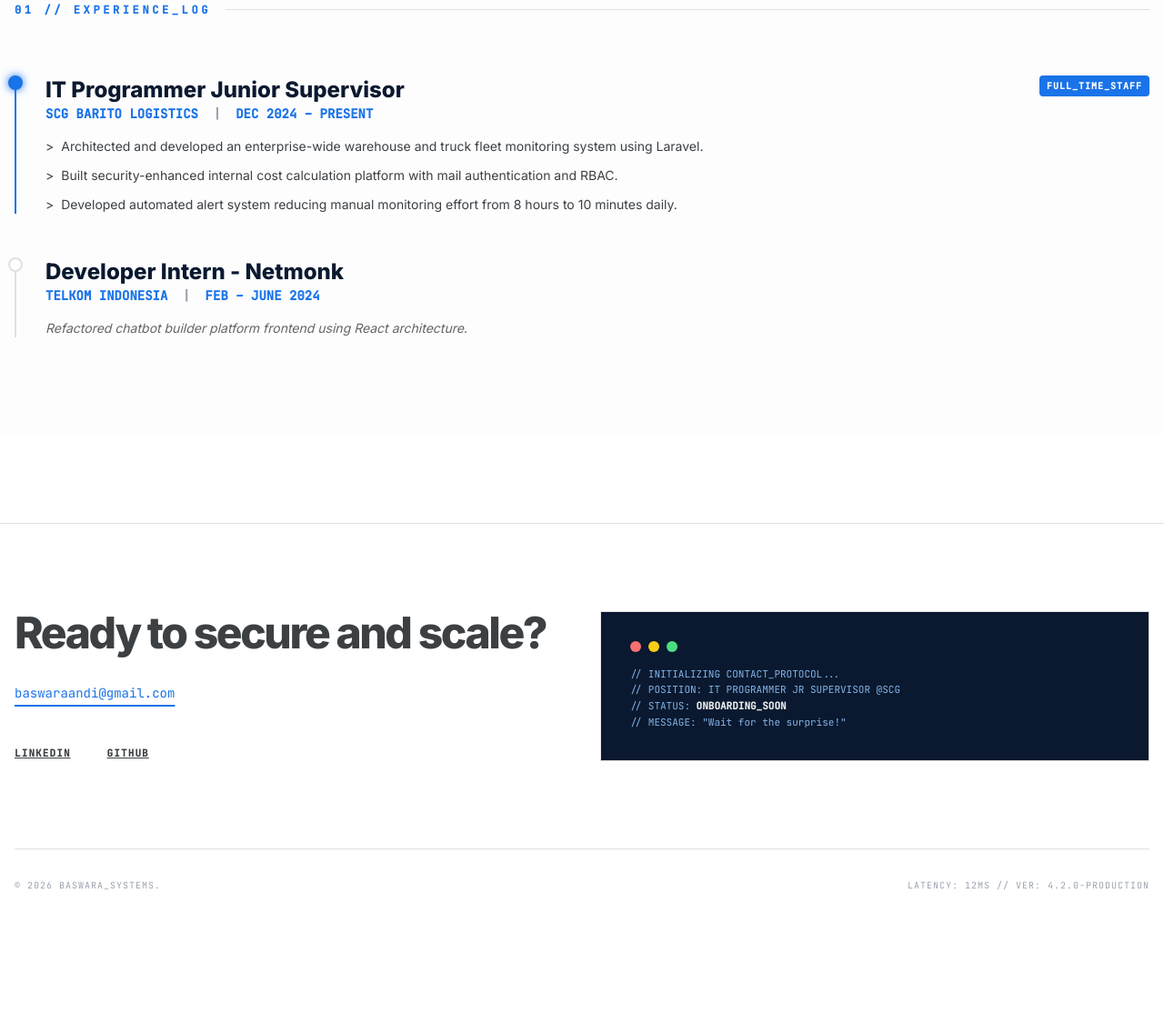
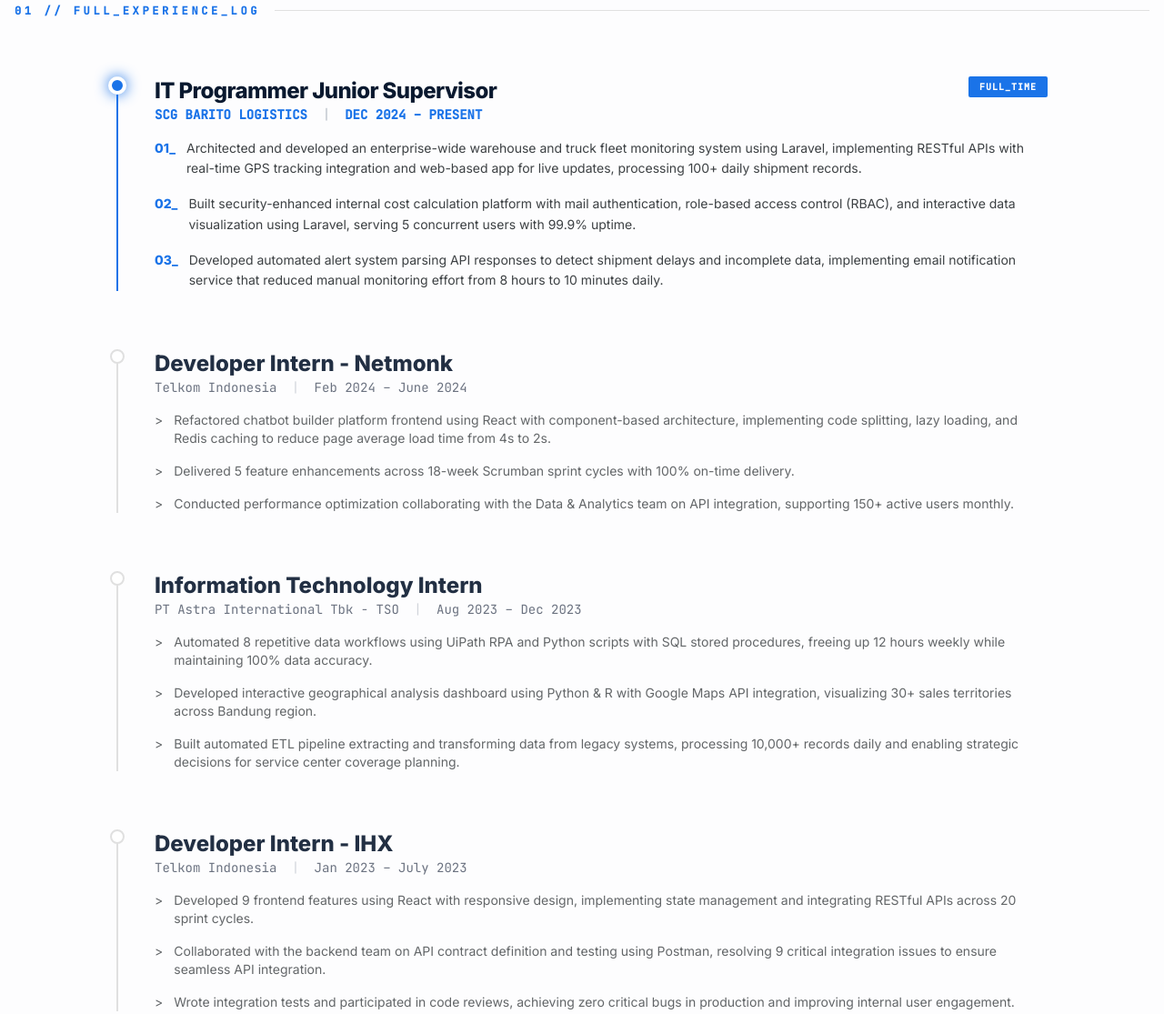
Before and after one commit to baswaraandi/portfolio, a website: page index.html in a window 1280 px wide. Shown: the part 778-1893 px from the top of the page at 91% size. Before the commit the page ends 1855 px from the top, so only its background shows below. Drawn offline with nearby package versions, Linux system fonts and the light colour scheme; files whose address does not match are found by name.

Commit message:
Update index.html

```diff
--- a/index.html
+++ b/index.html
@@ -1,11 +1,14 @@
 <!DOCTYPE html>
 <html lang="en" class="scroll-smooth">
+
 <head>
     <meta charset="UTF-8">
     <meta name="viewport" content="width=device-width, initial-scale=1.0">
     <script src="https://cdn.tailwindcss.com"></script>
     <script src="https://unpkg.com/lucide@latest"></script>
-    <link href="https://fonts.googleapis.com/css2?family=Inter:wght@400;600;800&family=JetBrains+Mono:wght@400;500&display=swap" rel="stylesheet">
+    <link
+        href="https://fonts.googleapis.com/css2?family=Inter:wght@400;600;800&family=JetBrains+Mono:wght@400;500&display=swap"
+        rel="stylesheet">
     <script>
         tailwind.config = {
             theme: {
@@ -36,22 +39,33 @@
         <div class="container">
             <div class="flex items-center justify-between relative px-4">
                 <div class="py-6">
-                    <a href="#home" id="titlePort" class="font-bold text-lg font-mono tracking-tighter text-gDark cursor-type"></a>
+                    <a href="#home" id="titlePort"
+                        class="font-bold text-lg font-mono tracking-tighter text-gDark cursor-type"></a>
                 </div>
 
                 <div class="flex items-center">
-                    <button id="hamburger" type="button" class="block absolute right-4 lg:hidden focus:outline-none z-[10000]">
+                    <button id="hamburger" type="button"
+                        class="block absolute right-4 lg:hidden focus:outline-none z-[10000]">
                         <span class="hamburger-line"></span>
                         <span class="hamburger-line"></span>
                         <span class="hamburger-line"></span>
                     </button>
 
-                    <nav id="nav-menu" class="hidden absolute py-5 bg-white shadow-xl rounded-lg max-w-[250px] w-full right-4 top-full lg:block lg:static lg:bg-transparent lg:max-w-full lg:shadow-none lg:rounded-none border border-gBorder lg:border-none">
+                    <nav id="nav-menu"
+                        class="hidden absolute py-5 bg-white shadow-xl rounded-lg max-w-[250px] w-full right-4 top-full lg:block lg:static lg:bg-transparent lg:max-w-full lg:shadow-none lg:rounded-none border border-gBorder lg:border-none">
                         <ul class="block lg:flex lg:items-center">
-                            <li><a href="#experience" class="text-[11px] font-mono font-bold text-gDark py-3 mx-6 flex hover:text-gBlue">EXPERIENCE_LOG</a></li>
-                            <li><a href="#projects" class="text-[11px] font-mono font-bold text-gDark py-3 mx-6 flex hover:text-gBlue">PROJECT_ROOT</a></li>
-                            <li><a href="#education" class="text-[11px] font-mono font-bold text-gDark py-3 mx-6 flex hover:text-gBlue">ACADEMIC_DB</a></li>
-                            <li><a href="#contact" class="text-[11px] font-mono bg-gDark text-white px-5 py-2 mx-6 lg:ml-4 rounded-sm hover:bg-gBlue transition inline-block text-center">CONTACT_TERMINAL</a></li>
+                            <li><a href="#experience"
+                                    class="text-[11px] font-mono font-bold text-gDark py-3 mx-6 flex hover:text-gBlue">EXPERIENCE_LOG</a>
+                            </li>
+                            <li><a href="#projects"
+                                    class="text-[11px] font-mono font-bold text-gDark py-3 mx-6 flex hover:text-gBlue">PROJECT_ROOT</a>
+                            </li>
+                            <li><a href="#education"
+                                    class="text-[11px] font-mono font-bold text-gDark py-3 mx-6 flex hover:text-gBlue">ACADEMIC_DB</a>
+                            </li>
+                            <li><a href="#contact"
+                                    class="text-[11px] font-mono bg-gDark text-white px-5 py-2 mx-6 lg:ml-4 rounded-sm hover:bg-gBlue transition inline-block text-center">CONTACT_TERMINAL</a>
+                            </li>
                         </ul>
                     </nav>
                 </div>
@@ -62,9 +76,11 @@
     <section id="home" class="pt-40 pb-20 border-b border-gBorder">
         <div class="container px-4">
             <div class="max-w-5xl">
-                <div class="inline-flex items-center gap-2 px-3 py-1 rounded-full bg-blue-50 border border-blue-100 mb-6 font-mono text-[10px] font-bold text-gBlue uppercase tracking-widest">
+                <div
+                    class="inline-flex items-center gap-2 px-3 py-1 rounded-full bg-blue-50 border border-blue-100 mb-6 font-mono text-[10px] font-bold text-gBlue uppercase tracking-widest">
                     <span class="relative flex h-2 w-2">
-                        <span class="animate-ping absolute inline-flex h-full w-full rounded-full bg-gBlue opacity-75"></span>
+                        <span
+                            class="animate-ping absolute inline-flex h-full w-full rounded-full bg-gBlue opacity-75"></span>
                         <span class="relative inline-flex rounded-full h-2 w-2 bg-gBlue"></span>
                     </span>
                     System Operational: 200 OK
@@ -72,12 +88,15 @@
                 <h1 class="text-5xl md:text-8xl font-extrabold text-gDark mb-6 tracking-tighter leading-none">
                     ANDYKA BASWARA PUTRA.
                 </h1>
-                <p class="font-mono text-xl text-gBlue mb-8 font-medium uppercase tracking-tight">> IT Junior Supervisor // Full-Stack Developer</p>
+                <p class="font-mono text-xl text-gBlue mb-8 font-medium uppercase tracking-tight">> IT Junior Supervisor
+                    // Full-Stack Developer</p>
 
                 <div class="grid md:grid-cols-2 gap-10 items-start">
                     <div class="border-l-4 border-gBlue pl-6">
                         <p class="text-lg text-gText leading-relaxed italic opacity-80">
-                            "Architecting scalable web applications and enterprise systems. Proven track record in RESTful APIs, real-time monitoring, and leading technical initiatives from logistics to e-commerce."
+                            "Architecting scalable web applications and enterprise systems. Proven track record in
+                            RESTful APIs, real-time monitoring, and leading technical initiatives from logistics to
+                            e-commerce."
                         </p>
                     </div>
                     <div class="grid grid-cols-2 gap-4 font-mono text-[11px] uppercase">
@@ -95,40 +114,116 @@
         </div>
     </section>
 
-    <section id="experience" class="py-24 bg-gLight/30">
+    <section id="experience" class="py-24 bg-gLight/30 border-t border-gBorder">
         <div class="container px-4">
             <div class="flex items-center gap-4 mb-16">
-                <h2 class="text-xs font-mono font-bold text-gBlue uppercase tracking-[0.3em]">01 // EXPERIENCE_LOG</h2>
+                <h2 class="text-xs font-mono font-bold text-gBlue uppercase tracking-[0.3em]">01 // FULL_EXPERIENCE_LOG
+                </h2>
                 <div class="h-[1px] bg-gBorder flex-grow"></div>
             </div>
 
-            <div class="space-y-12">
-                <div class="relative pl-8 border-l-2 border-gBlue group">
-                    <div class="absolute w-4 h-4 bg-gBlue rounded-full -left-[9px] top-0 shadow-[0_0_10px_#1a73e8]"></div>
+            <div class="max-w-5xl mx-auto space-y-16">
+
+                <div class="relative pl-10 border-l-2 border-gBlue group">
+                    <div
+                        class="absolute w-5 h-5 bg-gBlue rounded-full -left-[11px] top-0 shadow-[0_0_15px_#1a73e8] border-4 border-white">
+                    </div>
                     <div class="flex flex-col md:flex-row justify-between mb-4">
                         <div>
-                            <h3 class="text-2xl font-bold text-gDark">IT Programmer Junior Supervisor</h3>
-                            <p class="text-gBlue font-mono font-bold text-sm uppercase">SCG Barito Logistics <span class="text-gray-400 px-2">|</span> Dec 2024 – Present</p>
+                            <h3 class="text-2xl font-extrabold text-gDark tracking-tight">IT Programmer Junior
+                                Supervisor</h3>
+                            <p class="text-gBlue font-mono font-bold text-sm uppercase">SCG Barito Logistics <span
+                                    class="text-gray-300 px-2">|</span> Dec 2024 – Present</p>
                         </div>
-                        <div class="text-[10px] font-mono bg-gBlue text-white px-2 py-1 rounded self-start mt-2 md:mt-0 font-bold uppercase tracking-widest">FULL_TIME_STAFF</div>
+                        <div
+                            class="text-[10px] font-mono bg-gBlue text-white px-3 py-1 rounded-sm self-start mt-2 md:mt-0 font-bold tracking-widest uppercase">
+                            FULL_TIME</div>
                     </div>
-                    <ul class="space-y-3 text-sm text-gText max-w-4xl list-none">
-                        <li class="flex gap-2"><span>></span> Architected and developed an enterprise-wide warehouse and truck fleet monitoring system using Laravel.</li>
-                        <li class="flex gap-2"><span>></span> Built security-enhanced internal cost calculation platform with mail authentication and RBAC.</li>
-                        <li class="flex gap-2"><span>></span> Developed automated alert system reducing manual monitoring effort from 8 hours to 10 minutes daily.</li>
+                    <ul class="space-y-4 text-sm text-gText leading-relaxed">
+                        <li class="flex gap-3"><span class="text-gBlue font-bold">01_</span> Architected and developed
+                            an enterprise-wide warehouse and truck fleet monitoring system using Laravel, implementing
+                            RESTful APIs with real-time GPS tracking integration and web-based app for live updates,
+                            processing 100+ daily shipment records.</li>
+                        <li class="flex gap-3"><span class="text-gBlue font-bold">02_</span> Built security-enhanced
+                            internal cost calculation platform with mail authentication, role-based access control
+                            (RBAC), and interactive data visualization using Laravel, serving 5 concurrent users with
+                            99.9% uptime.</li>
+                        <li class="flex gap-3"><span class="text-gBlue font-bold">03_</span> Developed automated alert
+                            system parsing API responses to detect shipment delays and incomplete data, implementing
+                            email notification service that reduced manual monitoring effort from 8 hours to 10 minutes
+                            daily.</li>
                     </ul>
                 </div>
 
-                <div class="relative pl-8 border-l-2 border-gBorder hover:border-gBlue transition-colors group">
-                    <div class="absolute w-4 h-4 bg-white border-2 border-gBorder group-hover:border-gBlue rounded-full -left-[9px] top-0"></div>
+                <div class="relative pl-10 border-l-2 border-gBorder hover:border-gBlue transition-colors group">
+                    <div
+                        class="absolute w-4 h-4 bg-white border-2 border-gBorder group-hover:border-gBlue rounded-full -left-[9px] top-0 transition-all">
+                    </div>
                     <div class="flex flex-col md:flex-row justify-between mb-4">
                         <div>
-                            <h3 class="text-2xl font-bold text-gDark">Developer Intern - Netmonk</h3>
-                            <p class="text-gBlue font-mono font-bold text-sm uppercase">Telkom Indonesia <span class="text-gray-400 px-2">|</span> Feb – June 2024</p>
+                            <h3 class="text-2xl font-bold text-gDark opacity-90">Developer Intern - Netmonk</h3>
+                            <p class="text-gray-500 font-mono text-sm">Telkom Indonesia <span
+                                    class="text-gray-300 px-2">|</span> Feb 2024 – June 2024</p>
                         </div>
                     </div>
-                    <p class="text-sm text-gText mb-3 italic opacity-80">Refactored chatbot builder platform frontend using React architecture.</p>
+                    <ul class="space-y-4 text-sm text-gText opacity-80">
+                        <li class="flex gap-3"><span>></span> Refactored chatbot builder platform frontend using React
+                            with component-based architecture, implementing code splitting, lazy loading, and Redis
+                            caching to reduce page average load time from 4s to 2s.</li>
+                        <li class="flex gap-3"><span>></span> Delivered 5 feature enhancements across 18-week Scrumban
+                            sprint cycles with 100% on-time delivery.</li>
+                        <li class="flex gap-3"><span>></span> Conducted performance optimization collaborating with the
+                            Data & Analytics team on API integration, supporting 150+ active users monthly.</li>
+                    </ul>
                 </div>
+
+                <div class="relative pl-10 border-l-2 border-gBorder hover:border-gBlue transition-colors group">
+                    <div
+                        class="absolute w-4 h-4 bg-white border-2 border-gBorder group-hover:border-gBlue rounded-full -left-[9px] top-0 transition-all">
+                    </div>
+                    <div class="flex flex-col md:flex-row justify-between mb-4">
+                        <div>
+                            <h3 class="text-2xl font-bold text-gDark opacity-90">Information Technology Intern</h3>
+                            <p class="text-gray-500 font-mono text-sm">PT Astra International Tbk - TSO <span
+                                    class="text-gray-300 px-2">|</span> Aug 2023 – Dec 2023</p>
+                        </div>
+                    </div>
+                    <ul class="space-y-4 text-sm text-gText opacity-80">
+                        <li class="flex gap-3"><span>></span> Automated 8 repetitive data workflows using UiPath RPA and
+                            Python scripts with SQL stored procedures, freeing up 12 hours weekly while maintaining 100%
+                            data accuracy.</li>
+                        <li class="flex gap-3"><span>></span> Developed interactive geographical analysis dashboard
+                            using Python & R with Google Maps API integration, visualizing 30+ sales territories across
+                            Bandung region.</li>
+                        <li class="flex gap-3"><span>></span> Built automated ETL pipeline extracting and transforming
+                            data from legacy systems, processing 10,000+ records daily and enabling strategic decisions
+                            for service center coverage planning.</li>
+                    </ul>
+                </div>
+
+                <div class="relative pl-10 border-l-2 border-gBorder hover:border-gBlue transition-colors group">
+                    <div
+                        class="absolute w-4 h-4 bg-white border-2 border-gBorder group-hover:border-gBlue rounded-full -left-[9px] top-0 transition-all">
+                    </div>
+                    <div class="flex flex-col md:flex-row justify-between mb-4">
+                        <div>
+                            <h3 class="text-2xl font-bold text-gDark opacity-90">Developer Intern - IHX</h3>
+                            <p class="text-gray-500 font-mono text-sm">Telkom Indonesia <span
+                                    class="text-gray-300 px-2">|</span> Jan 2023 – July 2023</p>
+                        </div>
+                    </div>
+                    <ul class="space-y-4 text-sm text-gText opacity-80">
+                        <li class="flex gap-3"><span>></span> Developed 9 frontend features using React with responsive
+                            design, implementing state management and integrating RESTful APIs across 20 sprint cycles.
+                        </li>
+                        <li class="flex gap-3"><span>></span> Collaborated with the backend team on API contract
+                            definition and testing using Postman, resolving 9 critical integration issues to ensure
+                            seamless API integration.</li>
+                        <li class="flex gap-3"><span>></span> Wrote integration tests and participated in code reviews,
+                            achieving zero critical bugs in production and improving internal user engagement.</li>
+                    </ul>
+                </div>
+
             </div>
         </div>
     </section>
@@ -138,10 +233,14 @@
             <div class="grid md:grid-cols-2 gap-10">
                 <div>
                     <h2 class="text-5xl font-extrabold tracking-tighter mb-8">Ready to secure and scale?</h2>
-                    <p class="font-mono text-sm mb-12 text-gBlue underline underline-offset-8 decoration-2">baswaraandi@gmail.com</p>
-                    <div class="flex gap-10 font-mono text-[11px] font-bold uppercase tracking-widest justify-center md:justify-start">
-                        <a href="https://linkedin.com/in/andyka-baswara" target="_blank" class="hover:text-gBlue transition underline">LinkedIn</a>
-                        <a href="https://github.com/baswaraandi" target="_blank" class="hover:text-gBlue transition underline">GitHub</a>
+                    <p class="font-mono text-sm mb-12 text-gBlue underline underline-offset-8 decoration-2">
+                        baswaraandi@gmail.com</p>
+                    <div
+                        class="flex gap-10 font-mono text-[11px] font-bold uppercase tracking-widest justify-center md:justify-start">
+                        <a href="https://linkedin.com/in/andyka-baswara" target="_blank"
+                            class="hover:text-gBlue transition underline">LinkedIn</a>
+                        <a href="https://github.com/baswaraandi" target="_blank"
+                            class="hover:text-gBlue transition underline">GitHub</a>
                     </div>
                 </div>
                 <div class="bg-gDark p-8 flex flex-col justify-center border border-gBorder">
@@ -158,7 +257,8 @@
                     </p>
                 </div>
             </div>
-            <div class="mt-24 pt-8 border-t border-gBorder text-[10px] font-mono text-gray-400 flex justify-between uppercase tracking-widest">
+            <div
+                class="mt-24 pt-8 border-t border-gBorder text-[10px] font-mono text-gray-400 flex justify-between uppercase tracking-widest">
                 <span>© 2026 BASWARA_SYSTEMS.</span>
                 <span>Latency: 12ms // Ver: 4.2.0-Production</span>
             </div>
@@ -168,4 +268,5 @@
     <script src="js/script.js"></script>
     <script>lucide.createIcons();</script>
 </body>
+
 </html>
```
